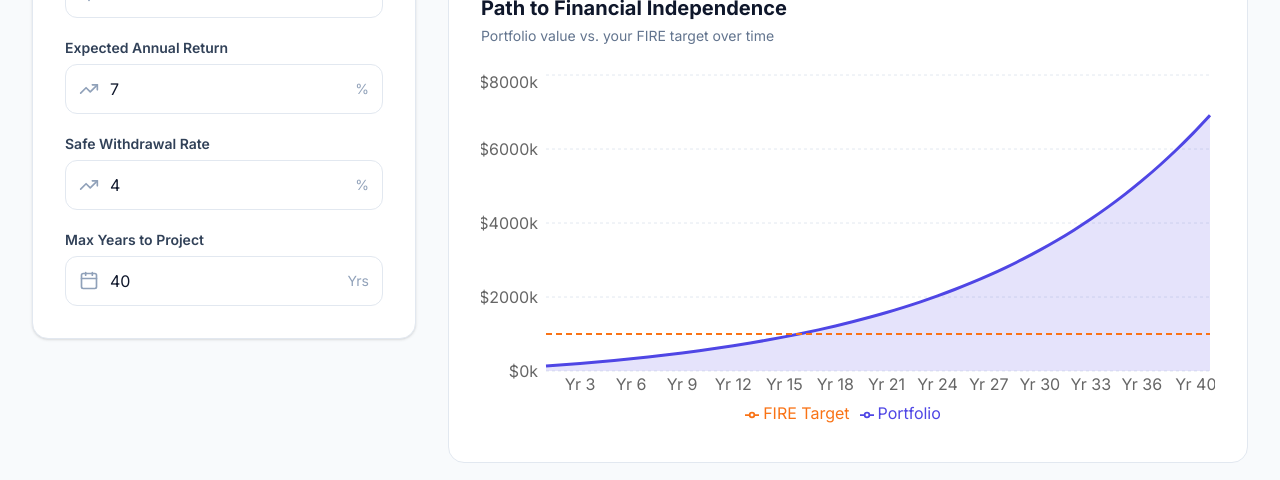
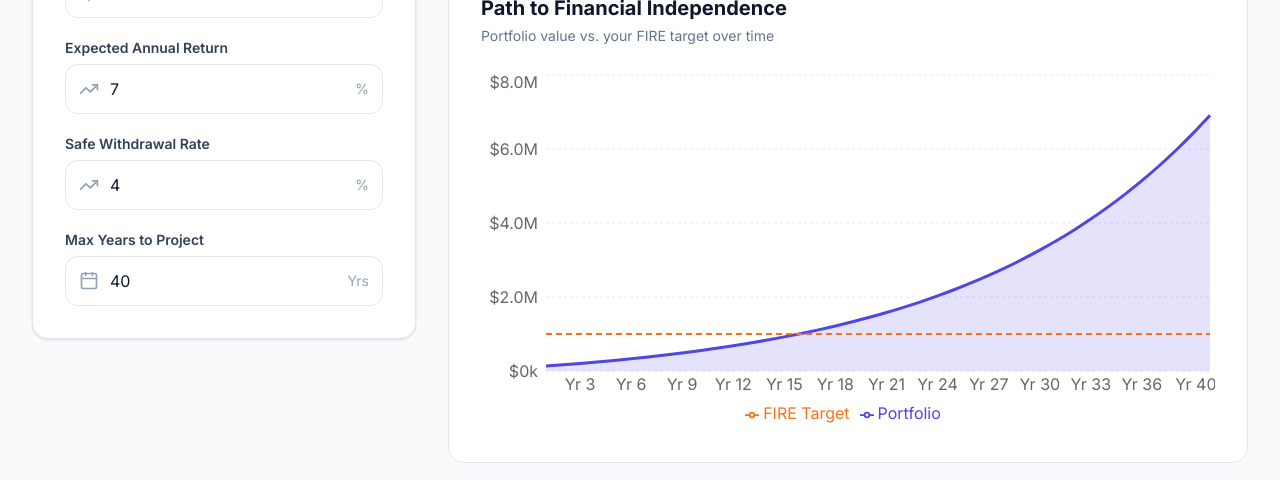
Before and after one commit to taehunt/dividend-calculator, a Next.js app: page /fire in a window 1280 px wide. Shown: the part 644-1124 px from the top of the page. Built offline with nearby package versions, Linux system fonts and the light colour scheme.

Commit message:
Fix FIRE calculator zero withdrawal rate

```diff
--- a/src/app/fire/page.tsx
+++ b/src/app/fire/page.tsx
@@ -47,6 +47,7 @@ const copy = {
     fireTarget: "FIRE Target",
     reached: "FIRE reached",
     notReached: "Not reached in projection window",
+    invalidSwr: "Enter a withdrawal rate above 0%",
     tipTitle: "How this calculator works",
     tipBody:
       "Your FIRE number is annual expenses divided by the safe withdrawal rate. The chart projects monthly contributions and compound growth until your portfolio crosses that target.",
@@ -73,6 +74,7 @@ const copy = {
     fireTarget: "FIRE 목표",
     reached: "FIRE 도달",
     notReached: "계산 기간 내 미도달",
+    invalidSwr: "안전 인출률은 0%보다 커야 합니다",
     tipTitle: "계산 방식",
     tipBody:
       "FIRE 목표 금액 = 연간 생활비 ÷ 안전 인출률입니다. 월 저축과 복리 수익을 반영해 목표가 넘는 시점을 찾습니다.",
@@ -92,10 +94,19 @@ export default function FireCalculatorPage() {
   const moneySuffix = currency === "KRW" ? "원" : "USD";
 
   const result = useMemo(() => {
-    const fireNumber = annualExpenses / (safeWithdraw / 100);
+    // SWR of 0% makes FIRE number undefined (expenses ÷ 0).
+    const swrValid = safeWithdraw > 0;
+    const fireNumber = swrValid
+      ? annualExpenses / (safeWithdraw / 100)
+      : null;
+
     let balance = currentSavings;
     const monthlyRate = expectedReturn / 100 / 12;
-    const rows: { year: number; portfolio: number; fireTarget: number }[] = [];
+    const rows: {
+      year: number;
+      portfolio: number;
+      fireTarget: number | null;
+    }[] = [];
     let yearsToFire: number | null = null;
     let portfolioAtFire = currentSavings;
 
@@ -109,17 +120,28 @@ export default function FireCalculatorPage() {
       rows.push({
         year,
         portfolio: rounded,
-        fireTarget: Math.round(fireNumber),
+        fireTarget:
+          fireNumber !== null && Number.isFinite(fireNumber)
+            ? Math.round(fireNumber)
+            : null,
       });
 
-      if (yearsToFire === null && balance >= fireNumber) {
+      if (
+        fireNumber !== null &&
+        Number.isFinite(fireNumber) &&
+        yearsToFire === null &&
+        balance >= fireNumber
+      ) {
         yearsToFire = year;
         portfolioAtFire = rounded;
       }
     }
 
     return {
-      fireNumber: Math.round(fireNumber),
+      fireNumber:
+        fireNumber !== null && Number.isFinite(fireNumber)
+          ? Math.round(fireNumber)
+          : null,
       yearsToFire,
       portfolioAtFire:
         yearsToFire === null
@@ -127,6 +149,7 @@ export default function FireCalculatorPage() {
           : portfolioAtFire,
       monthlyIncome: Math.round((annualExpenses || 0) / 12),
       rows,
+      swrValid,
     };
   }, [
     annualExpenses,
@@ -137,12 +160,26 @@ export default function FireCalculatorPage() {
     safeWithdraw,
   ]);
 
-  const formatCurrency = (value: number) =>
-    new Intl.NumberFormat(currency === "USD" ? "en-US" : "ko-KR", {
+  const formatCurrency = (value: number) => {
+    if (!Number.isFinite(value)) return "—";
+    return new Intl.NumberFormat(currency === "USD" ? "en-US" : "ko-KR", {
       style: "currency",
       currency,
       maximumFractionDigits: 0,
     }).format(value);
+  };
+
+  const formatAxis = (value: number) => {
+    if (!Number.isFinite(value)) return "—";
+    if (currency === "USD") {
+      if (Math.abs(value) >= 1_000_000)
+        return `$${(value / 1_000_000).toFixed(1)}M`;
+      return `$${(value / 1000).toFixed(0)}k`;
+    }
+    if (Math.abs(value) >= 100_000_000)
+      return `₩${(value / 100_000_000).toFixed(1)}억`;
+    return `₩${(value / 10_000).toFixed(0)}만`;
+  };
 
   return (
     <div className="min-h-screen bg-slate-50 font-sans">
@@ -202,7 +239,7 @@ export default function FireCalculatorPage() {
               label={t.safeWithdraw}
               icon={TrendingUp}
               value={safeWithdraw}
-              onChange={setSafeWithdraw}
+              onChange={(v) => setSafeWithdraw(Math.max(0, v))}
               suffix="%"
             />
             <NumberField
@@ -220,8 +257,14 @@ export default function FireCalculatorPage() {
                 <p className="text-sm font-semibold text-slate-500 mb-1">
                   {t.fireNumber}
                 </p>
-                <p className="text-3xl font-bold text-slate-900">
-                  {formatCurrency(result.fireNumber)}
+                <p
+                  className={`font-bold text-slate-900 ${
+                    result.fireNumber === null ? "text-base leading-snug" : "text-3xl"
+                  }`}
+                >
+                  {result.fireNumber === null
+                    ? t.invalidSwr
+                    : formatCurrency(result.fireNumber)}
                 </p>
               </div>
               <div className="bg-white rounded-2xl border border-slate-200 p-6">
@@ -229,7 +272,9 @@ export default function FireCalculatorPage() {
                   {t.yearsToFire}
                 </p>
                 <p className="text-3xl font-bold text-indigo-600">
-                  {result.yearsToFire === null
+                  {!result.swrValid
+                    ? "—"
+                    : result.yearsToFire === null
                       ? t.notReached
                       : `${result.yearsToFire}${lang === "ko" ? "년" : " yrs"}`}
                 </p>
@@ -273,17 +318,15 @@ export default function FireCalculatorPage() {
                       tickLine={false}
                     />
                     <YAxis
-                      tickFormatter={(v) =>
-                        currency === "USD"
-                          ? `$${(v / 1000).toFixed(0)}k`
-                          : `₩${(v / 10000).toFixed(0)}만`
-                      }
+                      tickFormatter={formatAxis}
                       axisLine={false}
                       tickLine={false}
                     />
                     <Tooltip
                       formatter={(value: any, name: any) => [
-                        formatCurrency(Number(value)),
+                        value == null || !Number.isFinite(Number(value))
+                          ? "—"
+                          : formatCurrency(Number(value)),
                         name === "portfolio" ? t.portfolio : t.fireTarget,
                       ]}
                     />
@@ -301,6 +344,7 @@ export default function FireCalculatorPage() {
                       fill="#4f46e5"
                       strokeWidth={3}
                     />
+                    {result.swrValid && (
                       <Area
                         type="monotone"
                         dataKey="fireTarget"
@@ -310,6 +354,7 @@ export default function FireCalculatorPage() {
                         strokeWidth={2}
                         strokeDasharray="6 4"
                       />
+                    )}
                   </AreaChart>
                 </ResponsiveContainer>
               </div>
```
Lines whose indentation alone changed are shown as unchanged.
